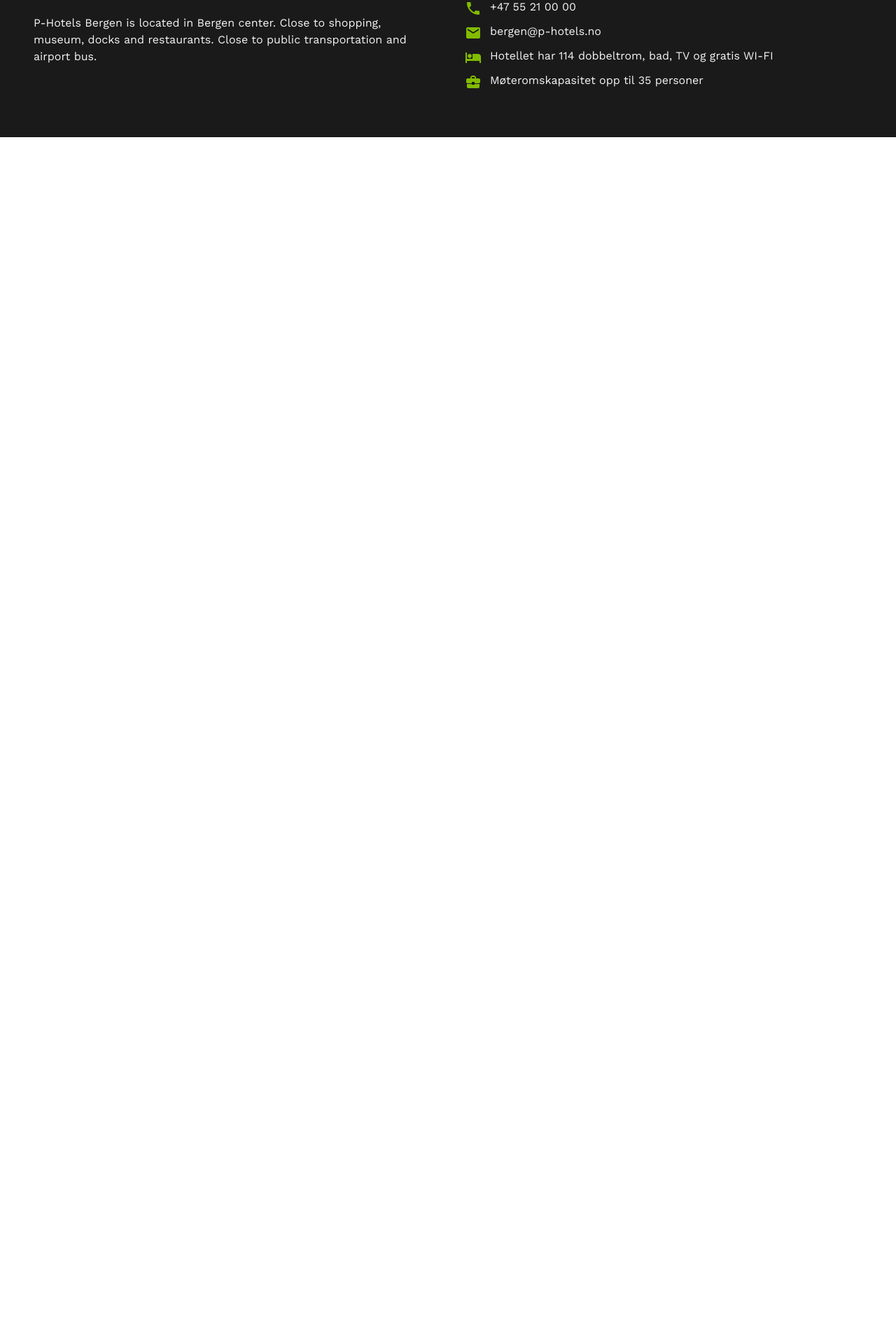
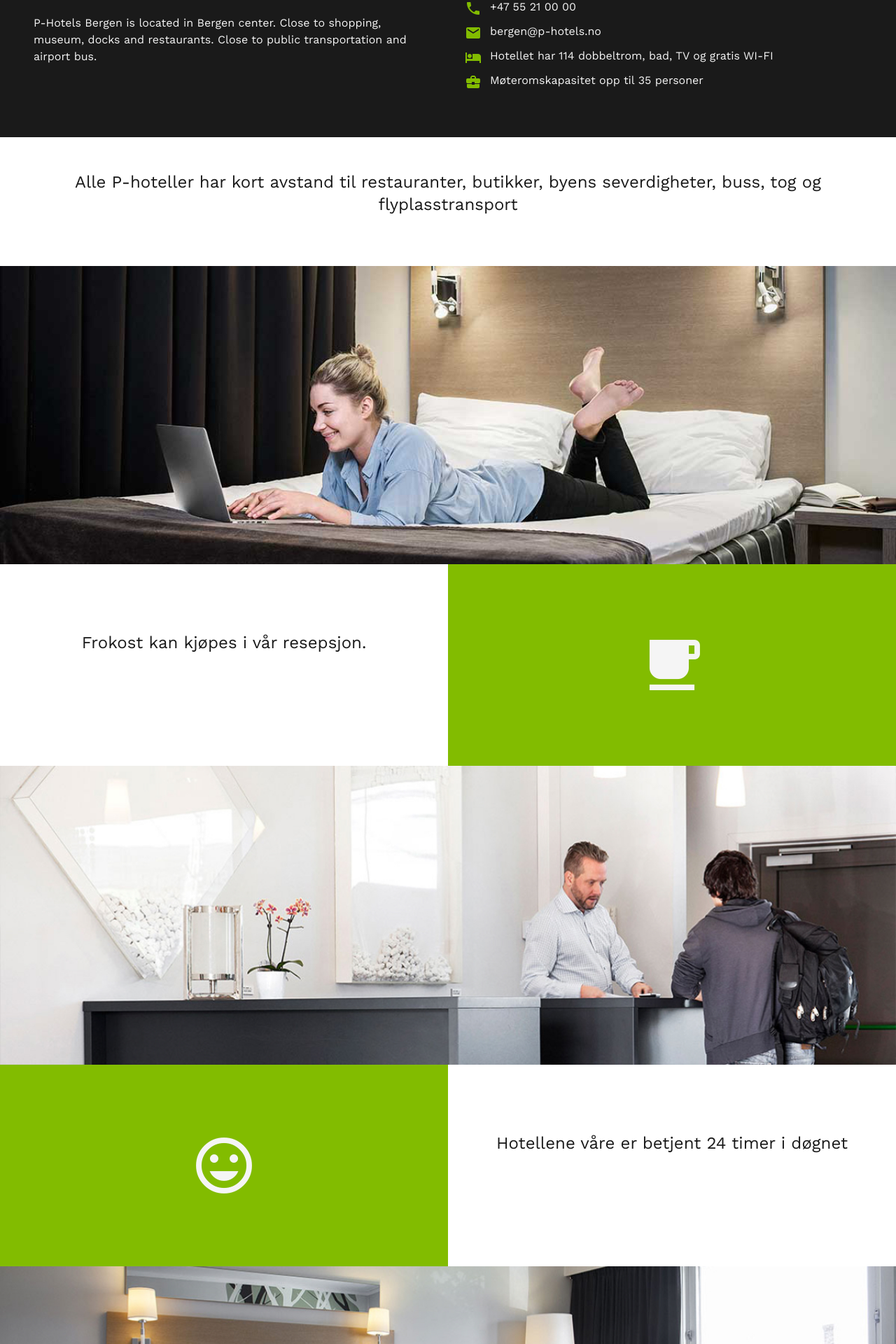
Before and after one commit to photels/photels.github.io, a Jekyll site: the page built from test.md, in a window 1280 px wide. Shown: the part 3009-4929 px from the top of the page at 70% size. Built offline with Jekyll 4.4.1, drawn with Linux system fonts in a browser that asks for light colours; before the commit the page ends 3205 px from its top, so only the background shows below that; some of the changed text lies outside the part shown.

Commit message:
Added facilities and footer

```diff
--- /dev/null
+++ b/_data/facilities.yml
@@ -0,0 +1,17 @@
+- text: Alle P-hoteller har kort avstand til restauranter, butikker, byens severdigheter,  buss, tog og flyplasstransport
+  img: fac-1.jpg
+
+- text: Frokost kan kjøpes i vår resepsjon.
+  icon: free_breakfast
+  img: fac-2.jpg
+
+- text: Hotellene våre er betjent 24 timer i døgnet
+  icon: mood
+  img: fac-3.jpg
+
+- text: Gratis trådløst nett i alle våre hoteller.
+  icon: wifi
+  img: fac-4.jpg
+
+- text: Bad og tv er standard
+  icon: bathtub live_tv
--- /dev/null
+++ b/_includes/component-facilities.html
@@ -0,0 +1,22 @@
+<section class="facilities">
+  {% for facility in site.data.facilities  %}
+
+    {% if facility.text and facility.icon %}
+      <div class="icon material-icons">
+        {{ facility.icon }}
+      </div>
+      <div class="fac half">
+        <h3>{{ facility.text }}</h3>
+      </div>
+    {% else %}
+      <div class="fac">
+        <h3>{{ facility.text }}</h3>
+      </div>
+    {% endif %}
+
+    {% if facility.img %}
+      <img src="/assets/images/{{ facility.img }}">
+    {% endif %}
+
+  {% endfor %}
+</section>
--- /dev/null
+++ b/_includes/component-footer.html
@@ -0,0 +1,10 @@
+<footer>
+  <img class="logo" src="/assets/images/photels-logo.svg">
+  <ul>
+  {% for hotel in site.data.hotels %}
+    <li>
+      <a href="mailto:{{ hotel.email }}">{{ hotel.email }}</a>
+    </li>
+  {% endfor %}
+  </ul>
+</footer>
--- a/_sass/main.scss
+++ b/_sass/main.scss
@@ -78,6 +78,51 @@ section.hotel{
   }
 }
 
+section.facilities{
+  overflow: hidden;
+  div{
+    text-align: center;
+  }
+  .fac.half{
+    padding: 1.5rem 3rem 3rem 3rem;
+  }
+  .fac{
+    padding: 3rem 1.5rem;
+  }
+  .icon{
+    color: $color-green;
+    display: block;
+    font-size: 6rem;
+    padding: 3rem 3rem 0 3rem;
+  }
+  img{
+    width: 100%;
+    display: block;
+  }
+}
+
+footer{
+  padding: 1.5rem;
+  background-color: $color-black;
+  color: $color-white;
+
+  .logo{
+    width: 3rem;
+    margin: 1.5rem 0;
+  }
+  ul{
+    li{
+      padding: 0;
+      text-transform: uppercase;
+      font-size: .75rem;
+      line-height: 1rem;
+      a{
+        color: $color-white;
+      }
+    }
+  }
+}
+
 h1{
   font-size: 3rem;
   line-height: 3.25rem;
@@ -91,6 +136,14 @@ h2{
   line-height: 2rem;
   font-weight: 500;
   color: $color-green;
+  margin: 0 0 1.5rem 0;
+}
+
+h3{
+  font-size: 1.5rem;
+  line-height: 2rem;
+  font-weight: 400;
+  color: $color-black;
   margin: 0 0 1.5rem 0;
 }
 
@@ -135,4 +188,21 @@ ul{
       }
     }
   }
+  section.facilities{
+    .fac.half, .icon{
+      width: 50%;
+      float: left;
+      padding: 6rem 3rem;
+    }
+    .fac.half:nth-child(odd), .icon:nth-child(odd){
+      float: right;
+    }
+    .fac{
+      padding: 3rem 6rem;
+    }
+    .icon{
+      color: $color-white;
+      background-color: $color-green;
+    }
+  }
 }
--- a/test.md
+++ b/test.md
@@ -7,5 +7,9 @@ lang: nor
 {% include component-hero.html %}
 
 {% for hotel in site.data.hotels %}
-  {% include component-hotel.html content=hotel%}
+  {% include component-hotel.html content=hotel %}
 {% endfor %}
+
+{% include component-facilities.html %}
+
+{% include component-footer.html %}
```
Also changed, not shown: personvern.md (added, +51 -0 lines), assets/images/fac-1.jpg (added), assets/images/fac-2.jpg (added), assets/images/fac-3.jpg (added), assets/images/fac-4.jpg (added), assets/images/photels-logo.svg (added).
